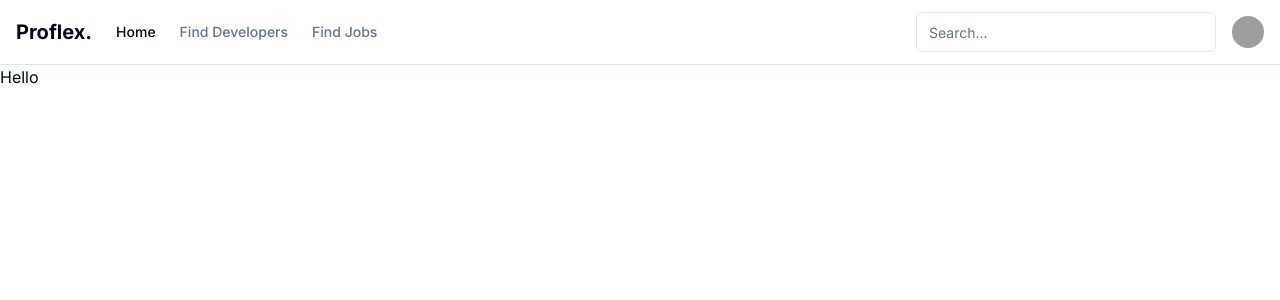
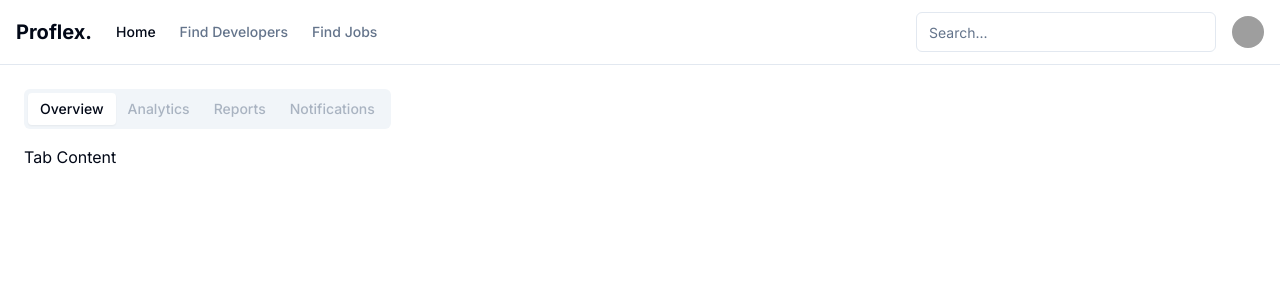
Before and after one commit to mahesh-143/proflex, a Next.js app: page / in a window 1280 px wide. Shown: the top 300 px of the page. Built offline with nearby package versions, Linux system fonts and the light colour scheme; grey boxes are pictures that could not be loaded.

Commit message:
Added tabs and other page files

```diff
--- a/package.json
+++ b/package.json
@@ -12,6 +12,7 @@
     "@radix-ui/react-avatar": "^1.0.3",
     "@radix-ui/react-dropdown-menu": "^2.0.5",
     "@radix-ui/react-slot": "^1.0.2",
+    "@radix-ui/react-tabs": "^1.0.4",
     "@types/node": "20.3.2",
     "@types/react": "18.2.14",
     "@types/react-dom": "18.2.6",
--- /dev/null
+++ b/src/app/hiring/page.tsx
@@ -0,0 +1,9 @@
+import React from 'react'
+
+function hiring() {
+  return (
+    <div>hiring</div>
+  )
+}
+
+export default hiring
--- /dev/null
+++ b/src/app/jobs/page.tsx
@@ -0,0 +1,9 @@
+import React from 'react'
+
+function jobs() {
+  return (
+    <div>jobs</div>
+  )
+}
+
+export default jobs
--- a/src/app/page.tsx
+++ b/src/app/page.tsx
@@ -1,7 +1,24 @@
-import Image from 'next/image'
-
+import { Tabs, TabsContent, TabsList, TabsTrigger } from "@/components/ui/tabs"
 export default function Home() {
   return (
-  <h1>Hello</h1>
+    <div className="mx-6 pt-6">
+      <Tabs defaultValue="overview" className="space-y-4 ">
+        <TabsList>
+          <TabsTrigger value="overview">Overview</TabsTrigger>
+          <TabsTrigger value="analytics" disabled>
+            Analytics
+          </TabsTrigger>
+          <TabsTrigger value="reports" disabled>
+            Reports
+          </TabsTrigger>
+          <TabsTrigger value="notifications" disabled>
+            Notifications
+          </TabsTrigger>
+        </TabsList>
+        <TabsContent value="overview" className="space-y-4">
+          <h1>Tab Content</h1>
+        </TabsContent>
+      </Tabs>
+    </div>
   )
 }
--- /dev/null
+++ b/src/components/ui/tabs.tsx
@@ -0,0 +1,55 @@
+"use client"
+
+import * as React from "react"
+import * as TabsPrimitive from "@radix-ui/react-tabs"
+
+import { cn } from "@/lib/utils"
+
+const Tabs = TabsPrimitive.Root
+
+const TabsList = React.forwardRef<
+  React.ElementRef<typeof TabsPrimitive.List>,
+  React.ComponentPropsWithoutRef<typeof TabsPrimitive.List>
+>(({ className, ...props }, ref) => (
+  <TabsPrimitive.List
+    ref={ref}
+    className={cn(
+      "inline-flex h-10 items-center justify-center rounded-md bg-muted p-1 text-muted-foreground",
+      className
+    )}
+    {...props}
+  />
+))
+TabsList.displayName = TabsPrimitive.List.displayName
+
+const TabsTrigger = React.forwardRef<
+  React.ElementRef<typeof TabsPrimitive.Trigger>,
+  React.ComponentPropsWithoutRef<typeof TabsPrimitive.Trigger>
+>(({ className, ...props }, ref) => (
+  <TabsPrimitive.Trigger
+    ref={ref}
+    className={cn(
+      "inline-flex items-center justify-center whitespace-nowrap rounded-sm px-3 py-1.5 text-sm font-medium ring-offset-background transition-all focus-visible:outline-none focus-visible:ring-2 focus-visible:ring-ring focus-visible:ring-offset-2 disabled:pointer-events-none disabled:opacity-50 data-[state=active]:bg-background data-[state=active]:text-foreground data-[state=active]:shadow-sm",
+      className
+    )}
+    {...props}
+  />
+))
+TabsTrigger.displayName = TabsPrimitive.Trigger.displayName
+
+const TabsContent = React.forwardRef<
+  React.ElementRef<typeof TabsPrimitive.Content>,
+  React.ComponentPropsWithoutRef<typeof TabsPrimitive.Content>
+>(({ className, ...props }, ref) => (
+  <TabsPrimitive.Content
+    ref={ref}
+    className={cn(
+      "mt-2 ring-offset-background focus-visible:outline-none focus-visible:ring-2 focus-visible:ring-ring focus-visible:ring-offset-2",
+      className
+    )}
+    {...props}
+  />
+))
+TabsContent.displayName = TabsPrimitive.Content.displayName
+
+export { Tabs, TabsList, TabsTrigger, TabsContent }
```
Also changed, not shown: 1 other file (tests, documents, lock files or other folders).
